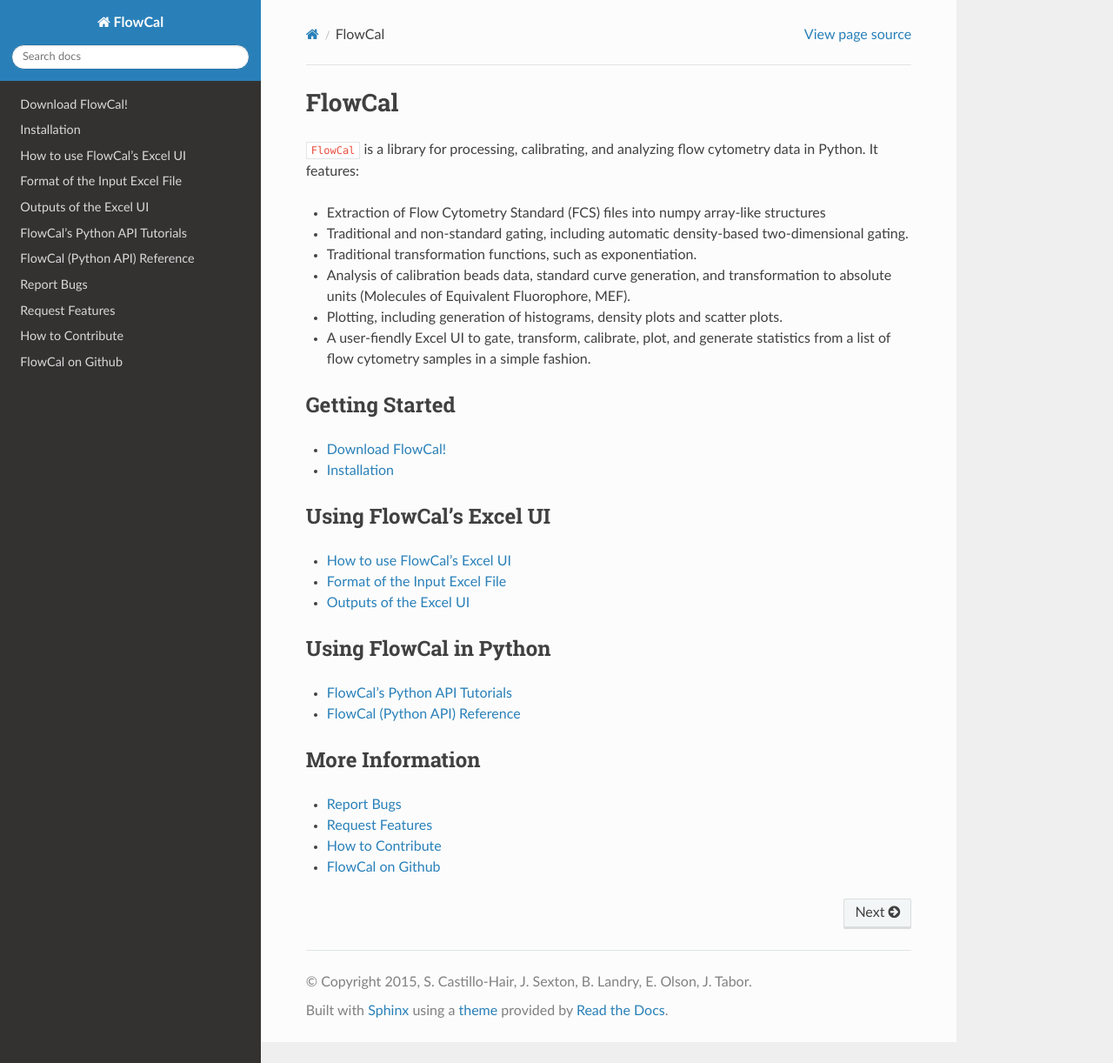
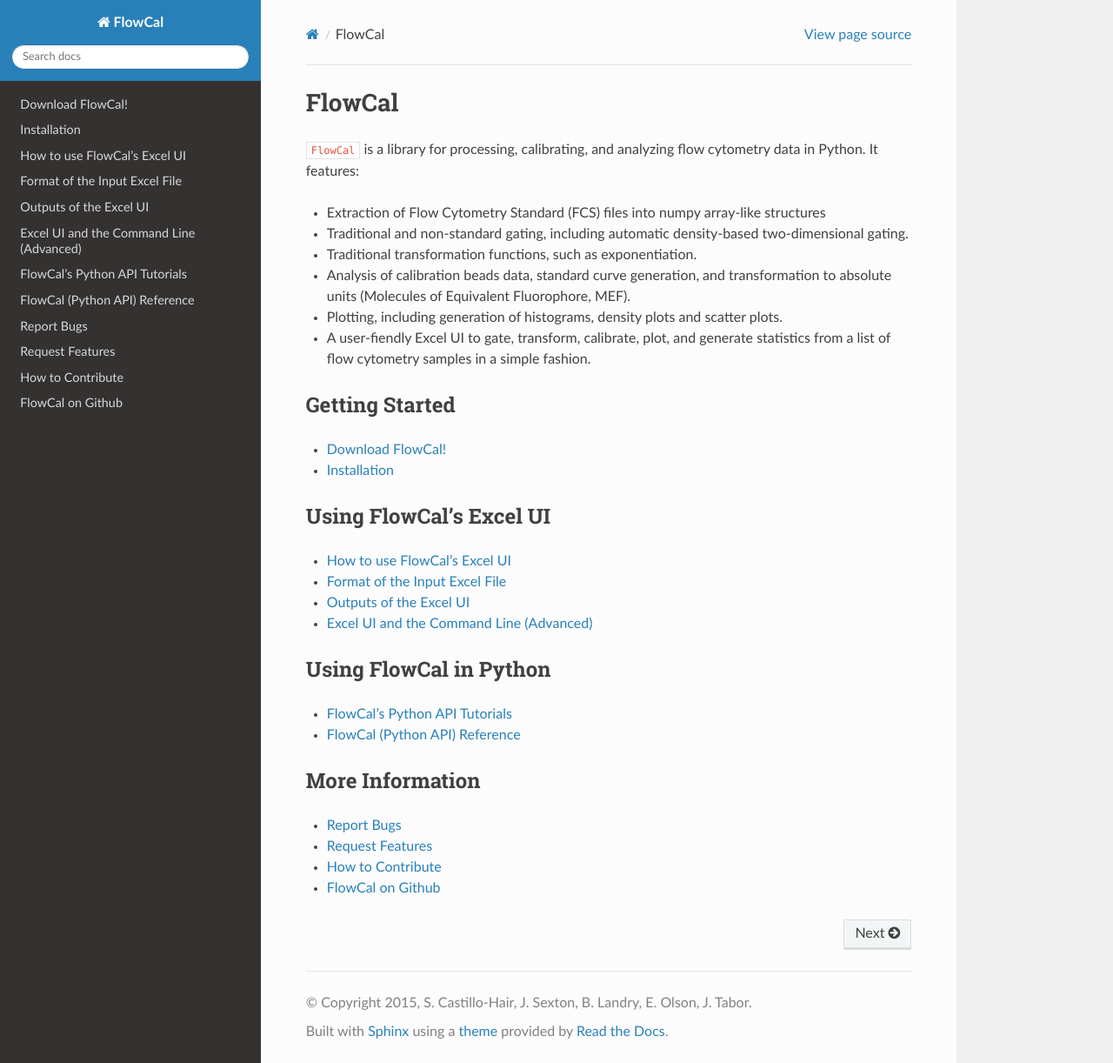
Before and after one commit to taborlab/FlowCal, a Sphinx documentation site: the page built from doc/index.rst, in a window 1280 px wide and 1222 px high. Shown: the whole window at 87% size. Built offline with Sphinx 7.4.7 and the Read the Docs theme 2.0.0, drawn with Linux system fonts in a browser that asks for light colours; the version number could not be read and is left out; some of the changed lines change nothing that is shown.

Commit message:
Added documentation on the Excel UI's command line arguments.

```diff
--- /dev/null
+++ b/doc/excel_ui/cmd.rst
@@ -0,0 +1,47 @@
+Excel UI and the Command Line (Advanced)
+========================================
+
+The Excel UI can be run from the command line with the following statement::
+
+	python -m FlowCal.excel_ui [-h] [-i [INPUTPATH]] [-o [OUTPUTPATH]] [-v] [-p]
+
+Where the flags are::
+
+	-i, --inputpath
+	 	input Excel file name. If not specified, show open file window
+	-o, --outputpath
+	 	output Excel file name. If not specified, use [INPUTPATH]_output
+	-v=False, --verbose=False
+	 	print information about individual processing steps
+	-p=False, --plot=False
+	 	generate and save density plots/histograms of beads and samples
+	-h, --help
+		show this help message and exit
+
+This instruction uses the ``module-name`` argument of the Python interpreter. For more information, consult the `Python documentation <https://docs.python.org/2/using/cmdline.html#cmdoption-m>`_.
+
+Running ``FlowCal``'s Excel UI without any flags will show the open file dialog to select an :doc:`input Excel file <format>`. Once a file is selected, FlowCal will generate an :doc:`output Excel file <output>`. In contrast to using ``Run FlowCal (OSX)`` or ``Run FlowCal (Windows).bat``, the statement above with no flags will not display any messages during processing or generate any plots. To display messages and generate plots, use::
+
+	python -m FlowCal.excel_ui -v -p
+
+``Run FlowCal (OSX)`` and ``Run FlowCal (Windows).bat`` use, in fact, this statement.
+
+.. note::
+	In Mac OSX, a critical error may appear when trying to run the Excel UI from the command line. The error message is quite long, but one of the last lines reads similarly to this::
+
+		libc++abi.dylib: terminating with uncaught exception of type NSException
+
+	This is due to the ``macosx`` matplotlib backend conflicting with the ``TkInter`` library used to show the open file window. To solve this, you need to change matplotlib's backend to ``TkAgg``. A few ways to do so can be found `here <http://matplotlib.org/faq/usage_faq.html#what-is-a-backend>`_.
+
+	We recommend changing the matplotlib's backend temporarily by setting the ``MPLBACKEND`` environment variable. If you follow this method, you should run the following before calling ``FlowCal``::
+
+		export MPLBACKEND="TkAgg"
+
+	This is actually the solution implemented in ``Run FlowCal (OSX)``.
+
+Using the command line arguments, one can create a batch script to process several Excel files at once, each pointing to a different set of FCS files. Such script would have the form::
+
+	python -m FlowCal.excel_ui -i input_excel_file_1.xlsx -o output_excel_file_1.xlsx
+	python -m FlowCal.excel_ui -i input_excel_file_2.xlsx -o output_excel_file_2.xlsx
+	python -m FlowCal.excel_ui -i input_excel_file_3.xlsx -o output_excel_file_3.xlsx
+	...
--- a/doc/index.rst
+++ b/doc/index.rst
@@ -34,6 +34,7 @@
    excel_ui/howto.rst
    excel_ui/format.rst
    excel_ui/output.rst
+   excel_ui/cmd.rst
 
 Using FlowCal in Python
 -----------------------
```
